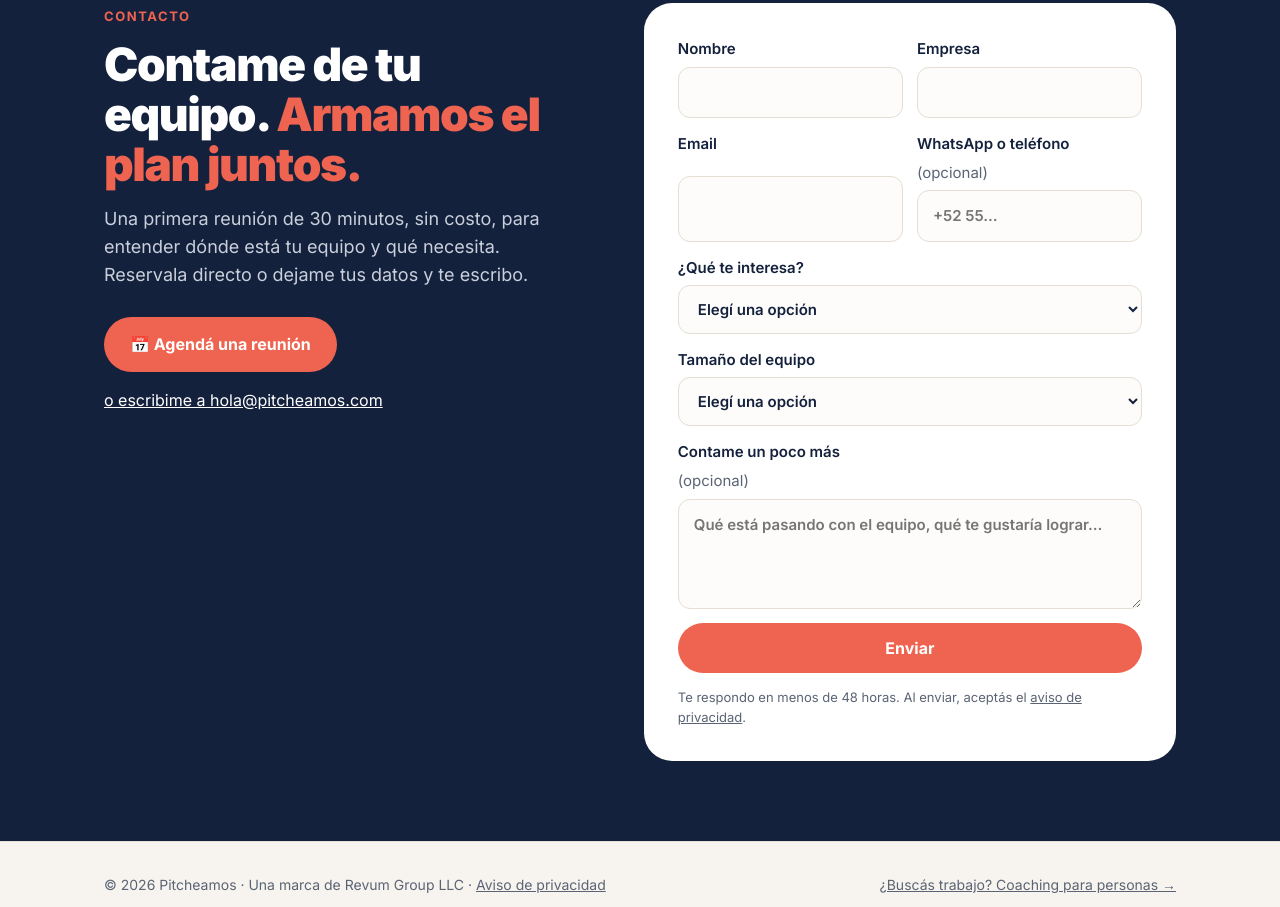
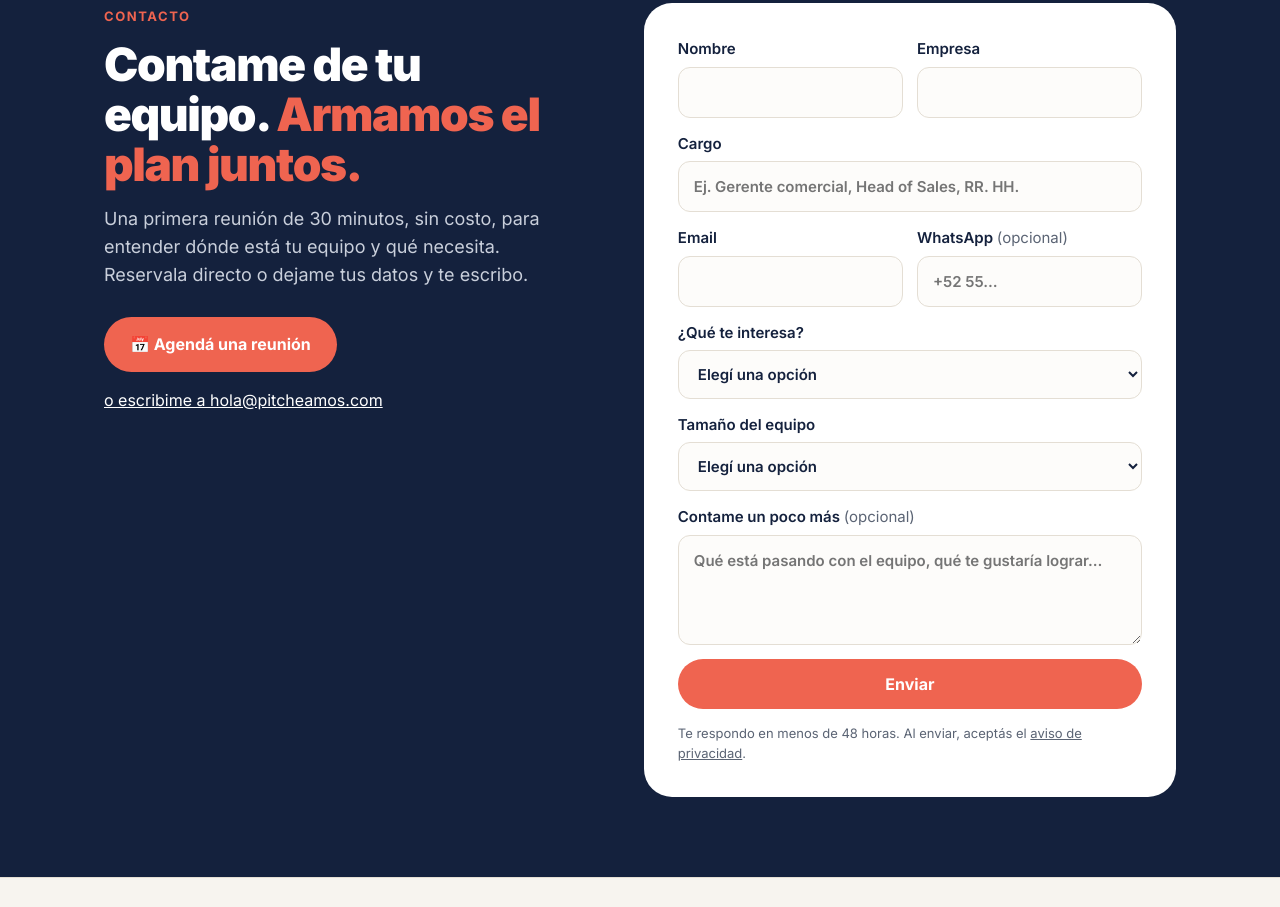
Before and after one commit to Pitcheamos/business, a plain HTML site: page index.html in a window 1280 px wide. Shown: the part 3694-4601 px from the top of the page. Drawn offline with Linux system fonts and the light colour scheme.

Commit message:
Update index.html

```diff
--- a/index.html
+++ b/index.html
@@ -245,9 +245,10 @@ footer .wrap{display:flex;justify-content:space-between;gap:16px;flex-wrap:wrap}
       <label>Nombre<input type="text" name="nombre" required></label>
       <label>Empresa<input type="text" name="empresa" required></label>
     </div>
+    <label>Cargo<input type="text" name="cargo" required placeholder="Ej. Gerente comercial, Head of Sales, RR. HH."></label>
     <div class="row2">
       <label>Email<input type="email" name="email" required></label>
-      <label>WhatsApp o teléfono <span class="opt">(opcional)</span><input type="tel" name="telefono" placeholder="+52 55…"></label>
+      <label><span>WhatsApp <span class="opt">(opcional)</span></span><input type="tel" name="telefono" placeholder="+52 55…"></label>
     </div>
     <label>¿Qué te interesa?
       <select name="interes" required>
@@ -266,7 +267,7 @@ footer .wrap{display:flex;justify-content:space-between;gap:16px;flex-wrap:wrap}
         <option>16 a 50 personas</option>
         <option>Más de 50 personas</option>
       </select></label>
-    <label>Contame un poco más <span class="opt">(opcional)</span><textarea name="mensaje" placeholder="Qué está pasando con el equipo, qué te gustaría lograr…"></textarea></label>
+    <label><span>Contame un poco más <span class="opt">(opcional)</span></span><textarea name="mensaje" placeholder="Qué está pasando con el equipo, qué te gustaría lograr…"></textarea></label>
     <button class="btn" type="submit">Enviar</button>
     <p class="small">Te respondo en menos de 48 horas. Al enviar, aceptás el <a href="https://pitcheamos.com/privacidad">aviso de privacidad</a>.</p>
   </form>
```
